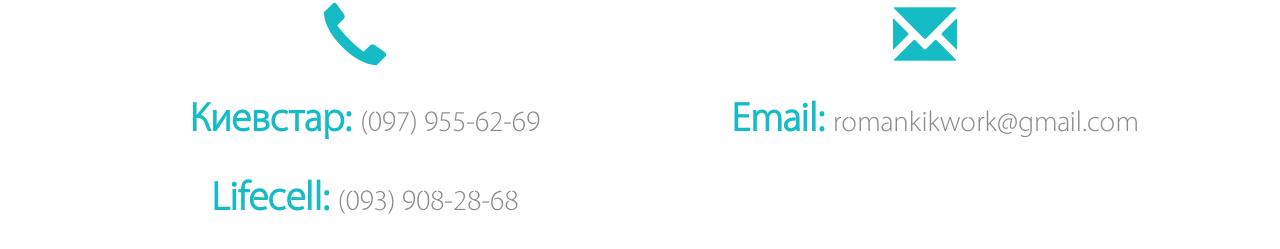
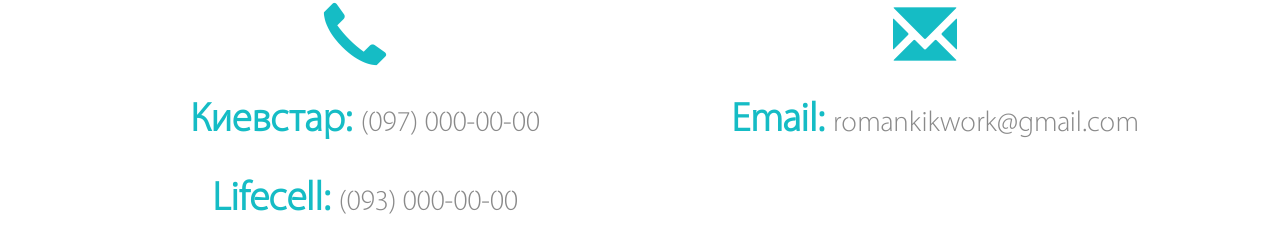
Before and after one commit to mebel-innate/mebel-innate.github.io, a plain HTML site: page index.html in a window 1280 px wide. Shown: the part 3425-3674 px from the top of the page. Drawn offline with Linux system fonts and the light colour scheme.

Commit message:
Update index.html

```diff
--- a/index.html
+++ b/index.html
@@ -477,8 +477,8 @@
 				<div class="ser-grid ">
 				<div class="col-md-6 ser-top contact wow fadeInLeft animated" id= data-wow-delay=".5s">
 						<span class="glyphicon glyphicon-earphone" aria-hidden="true"></span>
-						<p><span>Киевстар: </span> (097) 955-62-69</p>
-						<p><span>Lifecell: </span> (093) 908-28-68</p>
+						<p><span>Киевстар: </span> (097) 000-00-00</p>
+						<p><span>Lifecell: </span> (093) 000-00-00</p>
 				</div>
 				<div class="col-md-6 ser-top contact wow fadeInUp animated" data-wow-delay=".5s">
 						<span class="glyphicon glyphicon-envelope" aria-hidden="true"></span>
```
